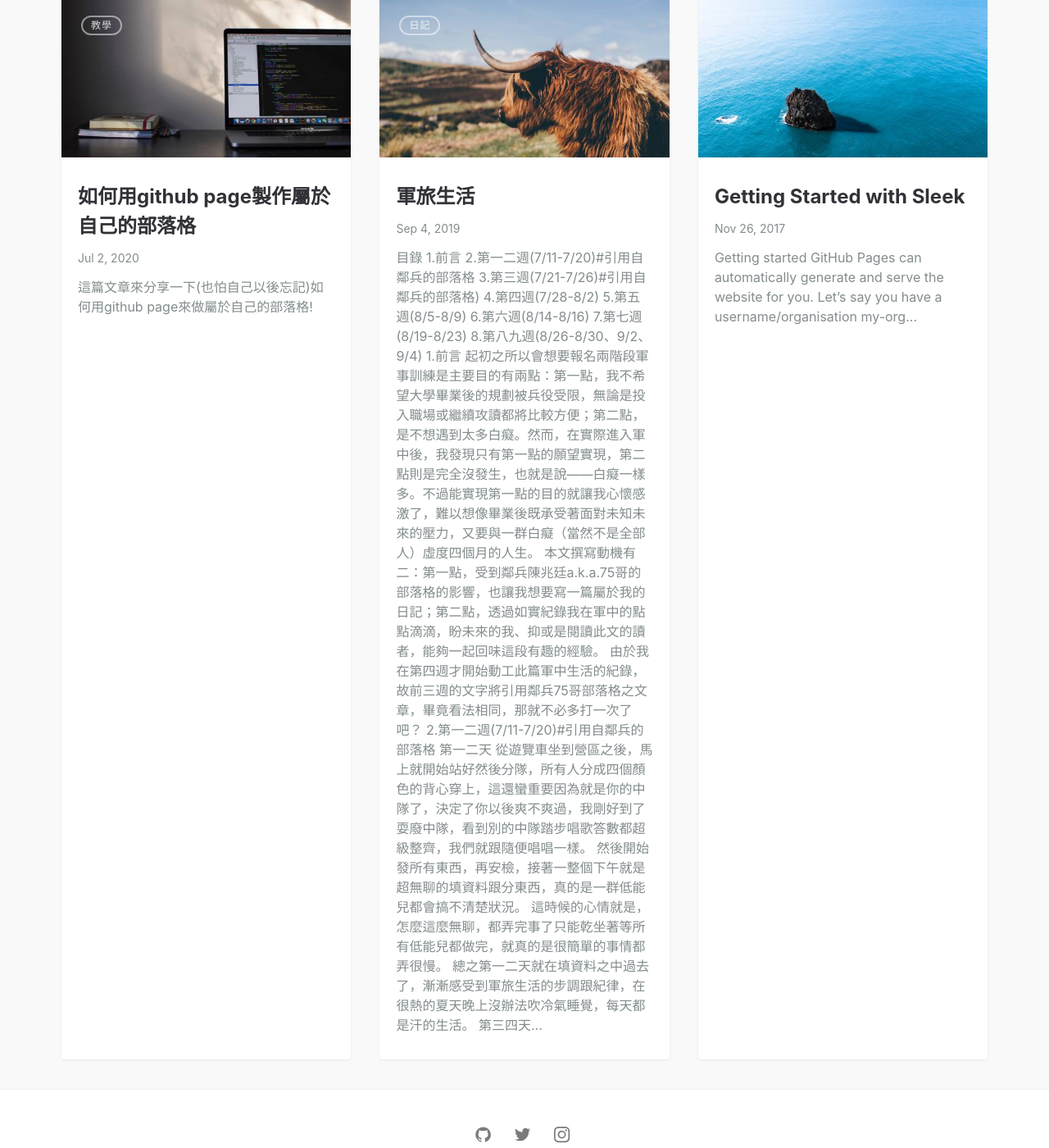
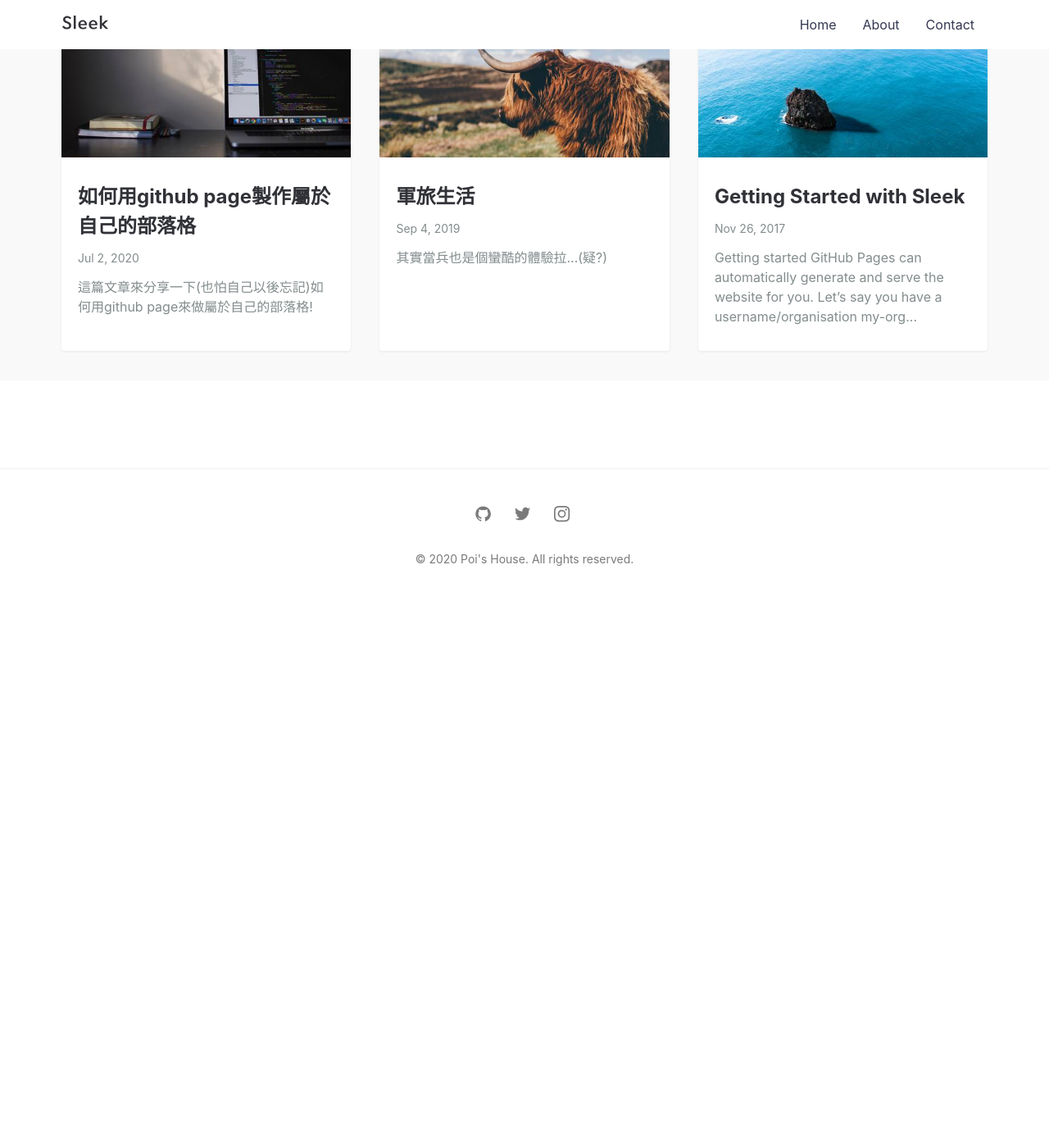
Before and after one commit to poi0905/blog, a Jekyll site: the page built from index.md, in a window 1280 px wide and 1400 px high, scrolled down 663 px. Shown: the whole window at 82% size. Built offline with Jekyll 4.4.1, drawn with Linux system fonts in a browser that asks for light colours; after the commit the page ends 1293 px from its top, so only the background shows below that.

Commit message:
2020/7/2

```diff
--- a/_posts/2019-09-04-military-life.md
+++ b/_posts/2019-09-04-military-life.md
@@ -1,6 +1,7 @@
 ---
 layout: post
 title: 軍旅生活
+summary: 其實當兵也是個蠻酷的體驗拉...(疑?)
 featured-img: shane-rounce-205187
 categories: [日記]
 ---
```
